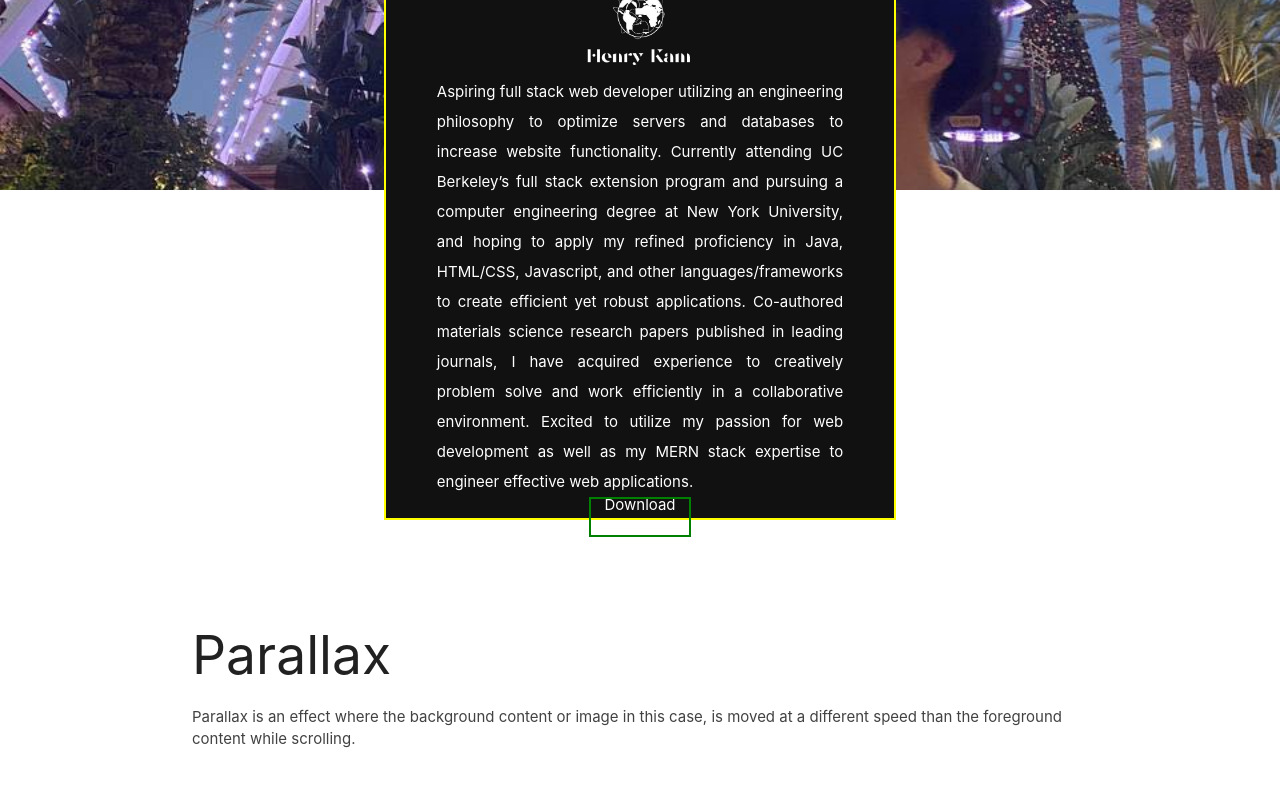
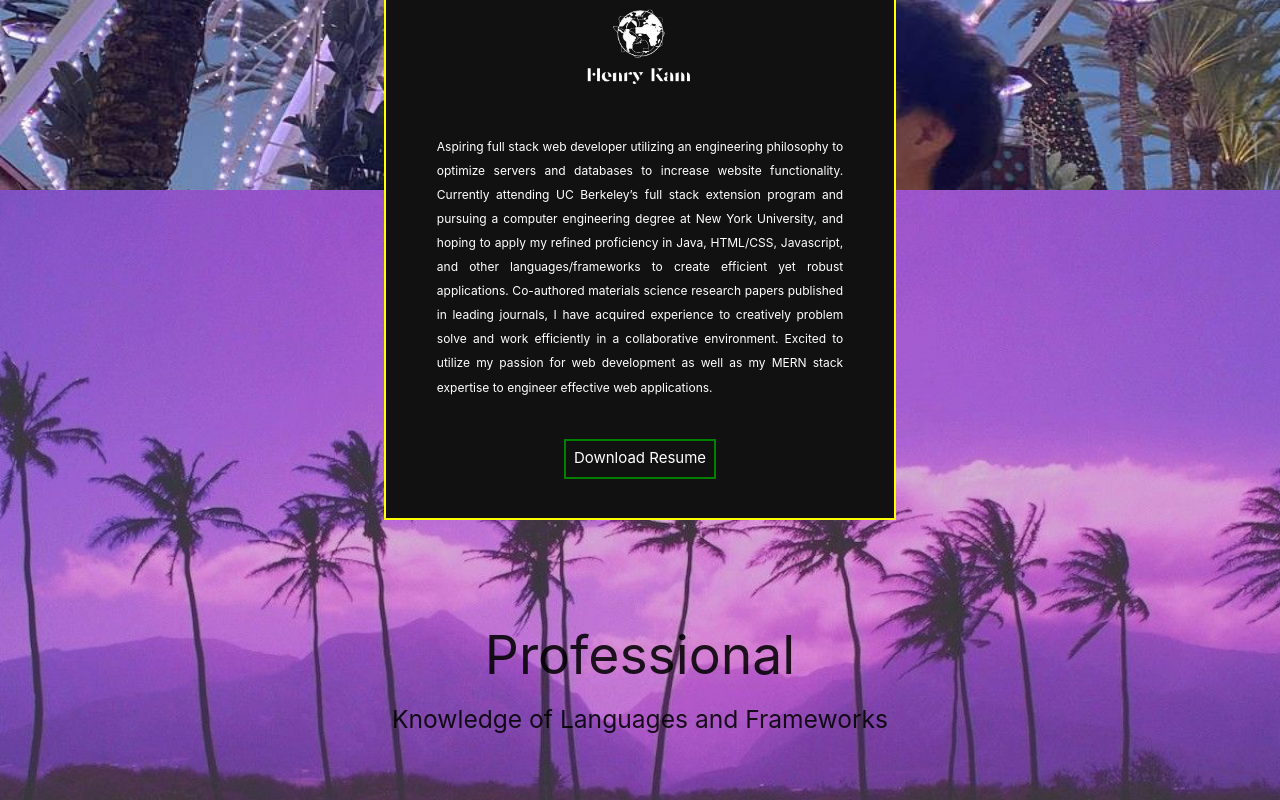
Before and after one commit to gulpinhenry/react-portfolio, a React (Create React App) app: page / in a window 1280 px wide. Shown: the part 680-1480 px from the top of the page. Built offline with nearby package versions, Linux system fonts and the light colour scheme.

Commit message:
outline professional panel

```diff
--- a/src/App.js
+++ b/src/App.js
@@ -1,5 +1,4 @@
 import React, { useEffect } from "react";
-// First we import our Alert component from the components folder
 
 import Nav from "./components/Nav";
 import Cover from "./components/Cover";
--- a/src/components/Bridge.js
+++ b/src/components/Bridge.js
@@ -25,11 +25,11 @@ const styles = {
   bio: {
     color: "white",
     margin: "0 10%",
-    fontSize: "100%",
+    fontSize: "0.94vw",
     lineHeight: "200%"
   },
   btn: {
-    margin: "0 40%",
+    margin: "0 35%",
     height: "40px",
     background: "transparent",
     textAlign: "center",
@@ -38,8 +38,9 @@ const styles = {
     justifyContent: "center",
     color: "white",
     border: "2px solid green",
+    marginBottom: "20px"
   },
-  //   make mobile responsive to change height
+  //   make mobile responsive to change height, width, text size
 };
 function Bridge() {
   return (
--- a/src/components/Cover.js
+++ b/src/components/Cover.js
@@ -2,10 +2,6 @@ import React from "react";
 import coverPic from "../images/cover.jpg";
 const styles = {
   container: {
-    // backgroundImage: `url("./images/cover.jpg")`,
-    // backgroundSize: `cover`,
-    // backgroundPosition: `50% 60%`,
-    // backgroundBlendMode: "lighten",
     height: `100vh`,
   },
   coverPhoto: {
--- a/src/components/Main.js
+++ b/src/components/Main.js
@@ -1,20 +1,11 @@
 import React from "react";
-const styles = {
-    container: {
-        paddingTop: `50vh`
-    }
-}
+import Bridge from "./Bridge";
+import Professional from "./Professional";
+
 function Main() {
   return (
-    <div className="section white" style = {styles.container}>
-      <div className="row container">
-        <h2 className="header">Parallax</h2>
-        <p className="grey-text text-darken-3 lighten-3">
-          Parallax is an effect where the background content or image in this
-          case, is moved at a different speed than the foreground content while
-          scrolling.
-        </p>
-      </div>
+    <div>
+      <Professional />
     </div>
   );
 }
--- /dev/null
+++ b/src/components/Professional.js
@@ -0,0 +1,43 @@
+import React from "react";
+import bg from "../images/17133733.jpg"
+const styles = {
+  container: {
+    textAlign: "center",
+    minHeight: "160vh",
+  },
+  pad: {
+    paddingTop: `50vh`,
+  },
+  coverPhoto: {
+    objectFit: "cover",
+    zIndex: -1
+  },
+  inFront: {
+      zIndex: 5
+  },
+};
+
+function Professional() {
+  return (
+    <fragment>
+      <div
+        className="parallax-container"
+        style={styles.container}
+      >
+        {/* <div style={styles.pad}></div> */}
+        <div className = "parallax" style = {styles.pad}>
+        <img
+          src={bg}
+          alt="henry with a ferris wheel"
+          style={styles.coverPhoto}
+        ></img>
+            <h2 className="header">Professional</h2>
+            <h5 className="header">Knowledge of Languages and Frameworks</h5>
+            {/* add languages here */}
+        </div>
+      </div>
+    </fragment>
+  );
+}
+
+export default Professional;
```
Also changed, not shown: src/images/17133733.jpg (added), src/images/3622781.jpg (added).
